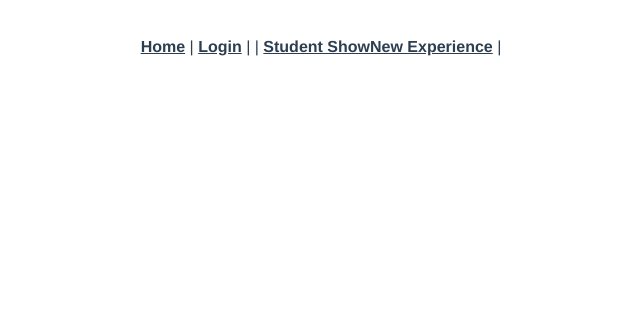
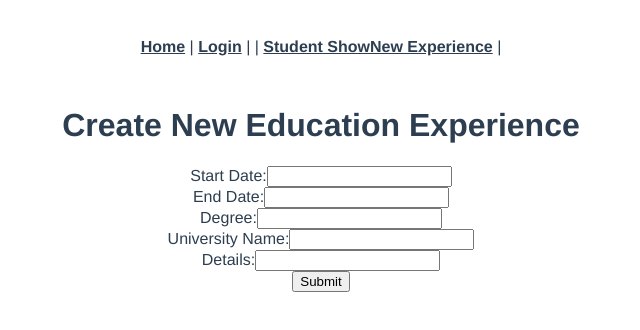
Before and after one commit to def-end-icecream/student_portal, a Vue app: page /educations/new in a window 1280 px wide. Shown: the top 330 px of the page, without its empty margins (319-959 px from the left). Built offline with nearby package versions, Linux system fonts and the light colour scheme.

Commit message:
fixes params in educations create vue

```diff
--- a/src/router/index.js
+++ b/src/router/index.js
@@ -28,7 +28,7 @@ const routes = [
     component: EducationsEdit
   },
   {
-    path: "educations/new",
+    path: "/educations/new",
     name: "educations-new",
     component: EducationsNew,
   },
--- a/src/views/EducationsEdit.vue
+++ b/src/views/EducationsEdit.vue
@@ -66,7 +66,7 @@ export default {
       var params = {
         start_date: this.education.start_date,
         end_date: this.education.end_date,
-        degree: this.education.degrre,
+        degree: this.education.degree,
         university_name: this.education.university_name,
         details: this.education.details,
         // education_id: this.post.educationId,
--- a/src/views/EducationsNew.vue
+++ b/src/views/EducationsNew.vue
@@ -2,8 +2,7 @@
   <div class="educations-new">
     <div class="container">
       <form v-on:submit.prevent="educationNew()">
-        <p v-if="!$parent.loggedIn()">Please log in to create post</p>
-        <h1>Create New Post</h1>
+        <h1>Create New Education Experience</h1>
 
         <ul>
           <li class="text-danger" v-for="error in errors" v-bind:key="error">
@@ -57,7 +56,11 @@ export default {
   methods: {
     educationNew: function() {
       var params = {
-        body: this.body,
+        start_date: this.start_date,
+        end_date: this.end_date,
+        degree: this.degree,
+        university_name: this.university_name,
+        details: this.details,
         // user_id: this.userId,
       };
       axios
--- a/src/views/StudentsShow.vue
+++ b/src/views/StudentsShow.vue
@@ -22,15 +22,16 @@
         <p>Details: {{ experience.details }}</p>
       </div>
       <h1>Education</h1>
+      <router-link to="/educations/new"
+        >Create Another Education Instance</router-link
+      >
       <div v-for="education in educations" v-bind:key="education.start_date">
         <h2>Degree: {{ education.degree }}</h2>
         <p>Start Date: {{ education.start_date }}</p>
         <p>End Date: {{ education.end_date }}</p>
         <p>University Name: {{ education.university_name }}</p>
         <p>Details: {{ education.details }}</p>
-        <router-link to="educations/new"
-          >Create Another Education Instance</router-link
-        >
+        <router-link to="/educations/:id/edit">Edit</router-link>
       </div>
       <h1>Skills</h1>
       <div v-for="skill in skills" v-bind:key="skill.skill_name">
```
